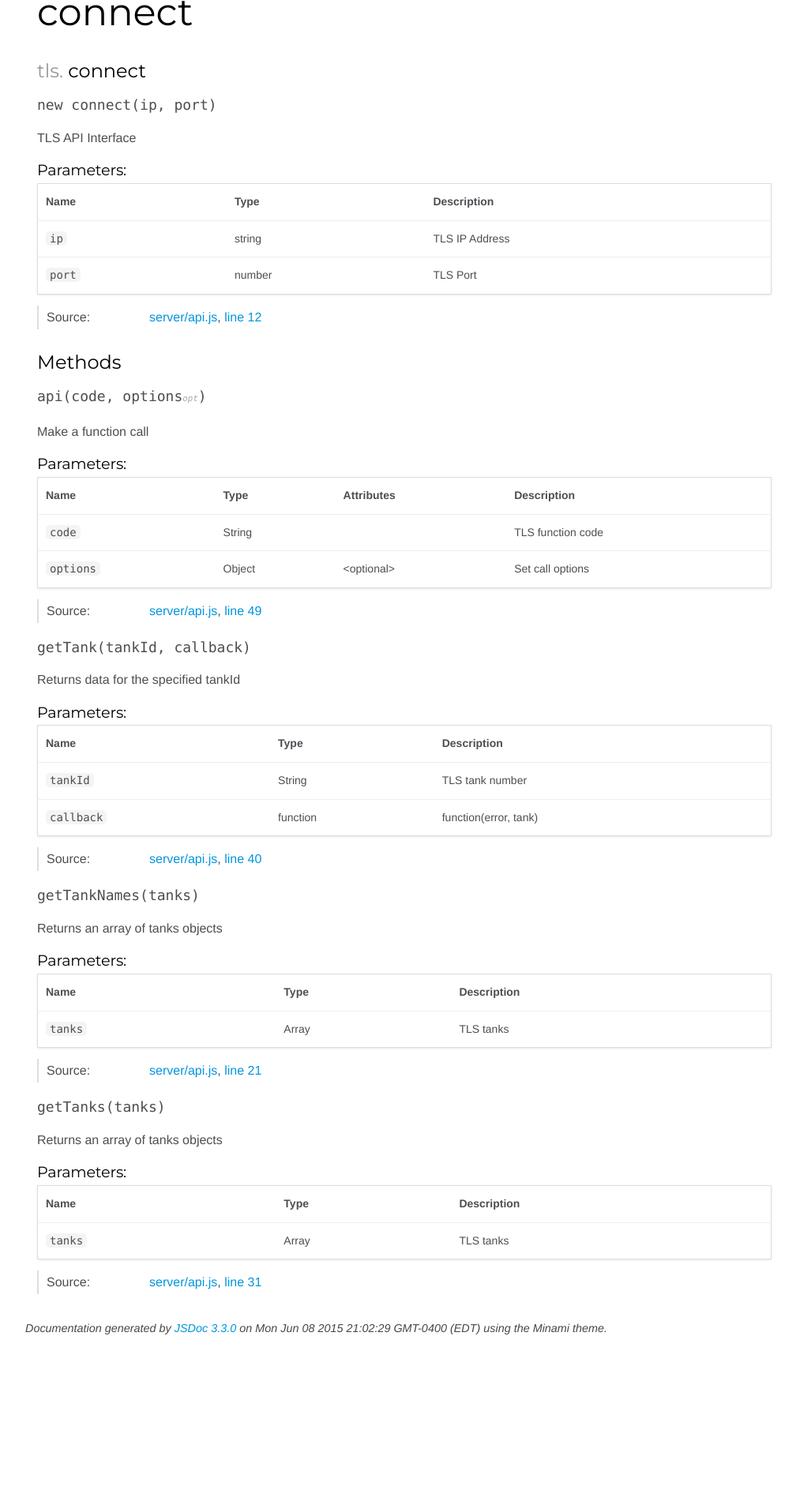
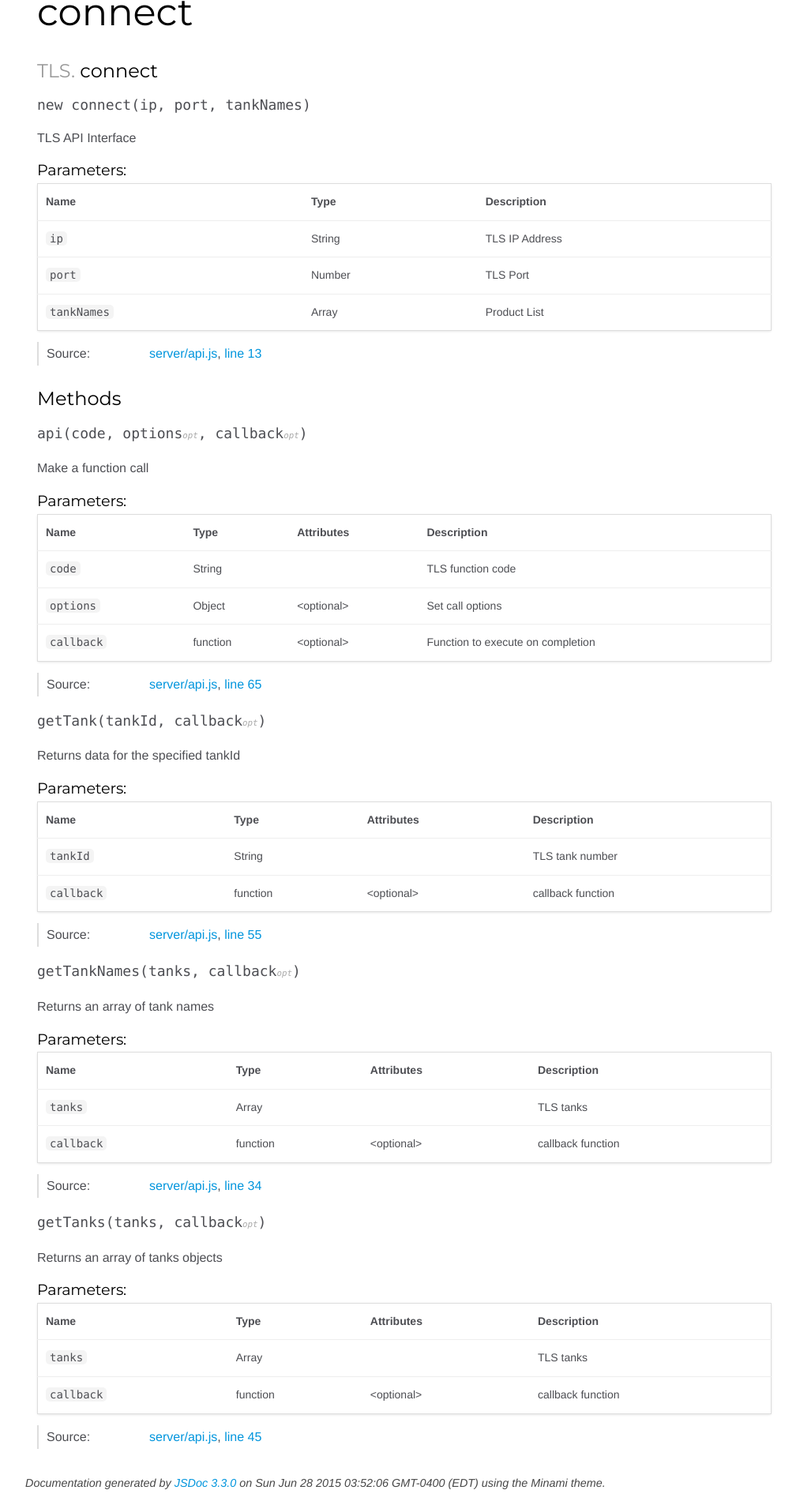
Before and after one commit to chrisbutler/tls, a plain HTML site: page docs/tls.connect.html in a window 1280 px wide. Shown: the part 45-1951 px from the top of the page at 79% size, without its empty margins (253-1261 px from the left). Before the commit the page ends 1756 px from the top, so only its background shows below. Drawn offline with nearby package versions, Linux system fonts and the light colour scheme.

Commit message:
update docs

```diff
--- a/docs/tls.connect.html
+++ b/docs/tls.connect.html
@@ -23,7 +23,7 @@
 <label for="nav-trigger" class="overlay"></label>
 
 <nav>
-    <h2><a href="index.html">Home</a></h2><h3>Classes</h3><ul><li><a href="tls.connect.html">connect</a><ul class='methods'><li data-type='method'><a href="tls.connect.html#api">api</a></li><li data-type='method'><a href="tls.connect.html#getTank">getTank</a></li><li data-type='method'><a href="tls.connect.html#getTankNames">getTankNames</a></li><li data-type='method'><a href="tls.connect.html#getTanks">getTanks</a></li></ul></li></ul><h3>Namespaces</h3><ul><li><a href="tls.html">tls</a></li></ul>
+    <h2><a href="index.html">Home</a></h2><h3>Classes</h3><ul><li><a href="TLS.connect.html">connect</a><ul class='methods'><li data-type='method'><a href="TLS.connect.html#api">api</a></li><li data-type='method'><a href="TLS.connect.html#getTank">getTank</a></li><li data-type='method'><a href="TLS.connect.html#getTankNames">getTankNames</a></li><li data-type='method'><a href="TLS.connect.html#getTanks">getTanks</a></li></ul></li></ul><h3>Namespaces</h3><ul><li><a href="TLS.html">TLS</a></li></ul>
 </nav>
 
 <div id="main">
@@ -41,7 +41,7 @@
 <header>
 
         <h2>
-            <span class="ancestors"><a href="tls.html">tls</a>.</span>
+            <span class="ancestors"><a href="TLS.html">TLS</a>.</span>
 
         connect
         </h2>
@@ -56,7 +56,7 @@
 
 
 
-    <h4 class="name" id="connect"><span class="type-signature"></span>new connect<span class="signature">(ip, port)</span><span class="type-signature"></span></h4>
+    <h4 class="name" id="connect"><span class="type-signature"></span>new connect<span class="signature">(ip, port, tankNames)</span><span class="type-signature"></span></h4>
 
 
 
@@ -105,7 +105,7 @@
             <td class="type">
 
 
-<span class="param-type">string</span>
+<span class="param-type">String</span>
 
 
 
@@ -128,7 +128,7 @@
             <td class="type">
 
 
-<span class="param-type">number</span>
+<span class="param-type">Number</span>
 
 
 
@@ -139,6 +139,29 @@
 
 
             <td class="description last"><p>TLS Port</p></td>
+        </tr>
+
+
+
+        <tr>
+
+                <td class="name"><code>tankNames</code></td>
+
+
+            <td class="type">
+
+
+<span class="param-type">Array</span>
+
+
+
+            </td>
+
+
+
+
+
+            <td class="description last"><p>Product List</p></td>
         </tr>
 
 
@@ -179,7 +202,7 @@
 
     <dt class="tag-source">Source:</dt>
     <dd class="tag-source"><ul class="dummy"><li>
-        <a href="server_api.js.html">server/api.js</a>, <a href="server_api.js.html#line12">line 12</a>
+        <a href="server_api.js.html">server/api.js</a>, <a href="server_api.js.html#line13">line 13</a>
     </li></ul></dd>
 
 
@@ -228,7 +251,7 @@
 
 
 
-    <h4 class="name" id="api"><span class="type-signature"></span>api<span class="signature">(code, options<span class="signature-attributes">opt</span>)</span><span class="type-signature"></span></h4>
+    <h4 class="name" id="api"><span class="type-signature"></span>api<span class="signature">(code, options<span class="signature-attributes">opt</span>, callback<span class="signature-attributes">opt</span>)</span><span class="type-signature"></span></h4>
 
 
 
@@ -334,137 +357,6 @@
         </tr>
 
 
-    </tbody>
-</table>
-
-
-
-
-
-
-<dl class="details">
-
-
-
-
-
-
-
-
-
-
-
-
-
-
-
-
-
-
-
-
-
-
-
-
-
-
-    <dt class="tag-source">Source:</dt>
-    <dd class="tag-source"><ul class="dummy"><li>
-        <a href="server_api.js.html">server/api.js</a>, <a href="server_api.js.html#line49">line 49</a>
-    </li></ul></dd>
-
-
-
-
-
-
-
-</dl>
-
-
-
-
-
-
-
-
-
-
-
-
-
-
-
-
-
-
-
-
-
-    <h4 class="name" id="getTank"><span class="type-signature"></span>getTank<span class="signature">(tankId, callback)</span><span class="type-signature"></span></h4>
-
-
-
-
-
-<div class="description">
-    <p>Returns data for the specified tankId</p>
-</div>
-
-
-
-
-
-
-
-
-
-    <h5>Parameters:</h5>
-
-
-<table class="params">
-    <thead>
-    <tr>
-
-        <th>Name</th>
-
-
-        <th>Type</th>
-
-
-
-
-
-        <th class="last">Description</th>
-    </tr>
-    </thead>
-
-    <tbody>
-
-
-        <tr>
-
-                <td class="name"><code>tankId</code></td>
-
-
-            <td class="type">
-
-
-<span class="param-type">String</span>
-
-
-
-            </td>
-
-
-
-
-
-            <td class="description last"><p>TLS tank number</p></td>
-        </tr>
-
-
 
         <tr>
 
@@ -481,10 +373,20 @@
             </td>
 
 
+                <td class="attributes">
+
+                    &lt;optional><br>
 
 
 
-            <td class="description last"><p>function(error, tank)</p></td>
+
+
+                </td>
+
+
+
+
+            <td class="description last"><p>Function to execute on completion</p></td>
         </tr>
 
 
@@ -525,7 +427,7 @@
 
     <dt class="tag-source">Source:</dt>
     <dd class="tag-source"><ul class="dummy"><li>
-        <a href="server_api.js.html">server/api.js</a>, <a href="server_api.js.html#line40">line 40</a>
+        <a href="server_api.js.html">server/api.js</a>, <a href="server_api.js.html#line65">line 65</a>
     </li></ul></dd>
 
 
@@ -556,14 +458,14 @@
 
 
 
-    <h4 class="name" id="getTankNames"><span class="type-signature"></span>getTankNames<span class="signature">(tanks)</span><span class="type-signature"></span></h4>
+    <h4 class="name" id="getTank"><span class="type-signature"></span>getTank<span class="signature">(tankId, callback<span class="signature-attributes">opt</span>)</span><span class="type-signature"></span></h4>
 
 
 
 
 
 <div class="description">
-    <p>Returns an array of tanks objects</p>
+    <p>Returns data for the specified tankId</p>
 </div>
 
 
@@ -587,6 +489,8 @@
         <th>Type</th>
 
 
+        <th>Attributes</th>
+
 
 
 
@@ -599,23 +503,64 @@
 
         <tr>
 
-                <td class="name"><code>tanks</code></td>
+                <td class="name"><code>tankId</code></td>
 
 
             <td class="type">
 
 
-<span class="param-type">Array</span>
+<span class="param-type">String</span>
 
 
 
             </td>
 
 
+                <td class="attributes">
 
 
 
-            <td class="description last"><p>TLS tanks</p></td>
+
+
+                </td>
+
+
+
+
+            <td class="description last"><p>TLS tank number</p></td>
+        </tr>
+
+
+
+        <tr>
+
+                <td class="name"><code>callback</code></td>
+
+
+            <td class="type">
+
+
+<span class="param-type">function</span>
+
+
+
+            </td>
+
+
+                <td class="attributes">
+
+                    &lt;optional><br>
+
+
+
+
+
+                </td>
+
+
+
+
+            <td class="description last"><p>callback function</p></td>
         </tr>
 
 
@@ -656,7 +601,7 @@
 
     <dt class="tag-source">Source:</dt>
     <dd class="tag-source"><ul class="dummy"><li>
-        <a href="server_api.js.html">server/api.js</a>, <a href="server_api.js.html#line21">line 21</a>
+        <a href="server_api.js.html">server/api.js</a>, <a href="server_api.js.html#line55">line 55</a>
     </li></ul></dd>
 
 
@@ -687,14 +632,14 @@
 
 
 
-    <h4 class="name" id="getTanks"><span class="type-signature"></span>getTanks<span class="signature">(tanks)</span><span class="type-signature"></span></h4>
+    <h4 class="name" id="getTankNames"><span class="type-signature"></span>getTankNames<span class="signature">(tanks, callback<span class="signature-attributes">opt</span>)</span><span class="type-signature"></span></h4>
 
 
 
 
 
 <div class="description">
-    <p>Returns an array of tanks objects</p>
+    <p>Returns an array of tank names</p>
 </div>
 
 
@@ -717,6 +662,8 @@
 
         <th>Type</th>
 
+
+        <th>Attributes</th>
 
 
 
@@ -743,10 +690,51 @@
             </td>
 
 
+                <td class="attributes">
+
+
+
+
+
+                </td>
+
 
 
 
             <td class="description last"><p>TLS tanks</p></td>
+        </tr>
+
+
+
+        <tr>
+
+                <td class="name"><code>callback</code></td>
+
+
+            <td class="type">
+
+
+<span class="param-type">function</span>
+
+
+
+            </td>
+
+
+                <td class="attributes">
+
+                    &lt;optional><br>
+
+
+
+
+
+                </td>
+
+
+
+
+            <td class="description last"><p>callback function</p></td>
         </tr>
 
 
@@ -787,7 +775,181 @@
 
     <dt class="tag-source">Source:</dt>
     <dd class="tag-source"><ul class="dummy"><li>
-        <a href="server_api.js.html">server/api.js</a>, <a href="server_api.js.html#line31">line 31</a>
+        <a href="server_api.js.html">server/api.js</a>, <a href="server_api.js.html#line34">line 34</a>
+    </li></ul></dd>
+
+
+
+
+
+
+
+</dl>
+
+
+
+
+
+
+
+
+
+
+
+
+
+
+
+
+
+
+
+
+
+    <h4 class="name" id="getTanks"><span class="type-signature"></span>getTanks<span class="signature">(tanks, callback<span class="signature-attributes">opt</span>)</span><span class="type-signature"></span></h4>
+
+
+
+
+
+<div class="description">
+    <p>Returns an array of tanks objects</p>
+</div>
+
+
+
+
+
+
+
+
+
+    <h5>Parameters:</h5>
+
+
+<table class="params">
+    <thead>
+    <tr>
+
+        <th>Name</th>
+
+
+        <th>Type</th>
+
+
+        <th>Attributes</th>
+
+
+
+
+        <th class="last">Description</th>
+    </tr>
+    </thead>
+
+    <tbody>
+
+
+        <tr>
+
+                <td class="name"><code>tanks</code></td>
+
+
+            <td class="type">
+
+
+<span class="param-type">Array</span>
+
+
+
+            </td>
+
+
+                <td class="attributes">
+
+
+
+
+
+                </td>
+
+
+
+
+            <td class="description last"><p>TLS tanks</p></td>
+        </tr>
+
+
+
+        <tr>
+
+                <td class="name"><code>callback</code></td>
+
+
+            <td class="type">
+
+
+<span class="param-type">function</span>
+
+
+
+            </td>
+
+
+                <td class="attributes">
+
+                    &lt;optional><br>
+
+
+
+
+
+                </td>
+
+
+
+
+            <td class="description last"><p>callback function</p></td>
+        </tr>
+
+
+    </tbody>
+</table>
+
+
+
+
+
+
+<dl class="details">
+
+
+
+
+
+
+
+
+
+
+
+
+
+
+
+
+
+
+
+
+
+
+
+
+
+
+    <dt class="tag-source">Source:</dt>
+    <dd class="tag-source"><ul class="dummy"><li>
+        <a href="server_api.js.html">server/api.js</a>, <a href="server_api.js.html#line45">line 45</a>
     </li></ul></dd>
 
 
@@ -831,7 +993,7 @@
 <br class="clear">
 
 <footer>
-    Documentation generated by <a href="https://github.com/jsdoc3/jsdoc">JSDoc 3.3.0</a> on Mon Jun 08 2015 21:02:29 GMT-0400 (EDT) using the Minami theme.
+    Documentation generated by <a href="https://github.com/jsdoc3/jsdoc">JSDoc 3.3.0</a> on Sun Jun 28 2015 03:52:06 GMT-0400 (EDT) using the Minami theme.
 </footer>
 
 <script>prettyPrint();</script>
```
Also changed, not shown: docs/index.html (+4 -4 lines), docs/server_api.js.html (+40 -16 lines), docs/shared_tls.js.html (+3 -3 lines), docs/tls.html (+6 -6 lines), server/api.js (+10 -7 lines), 1 other file.
